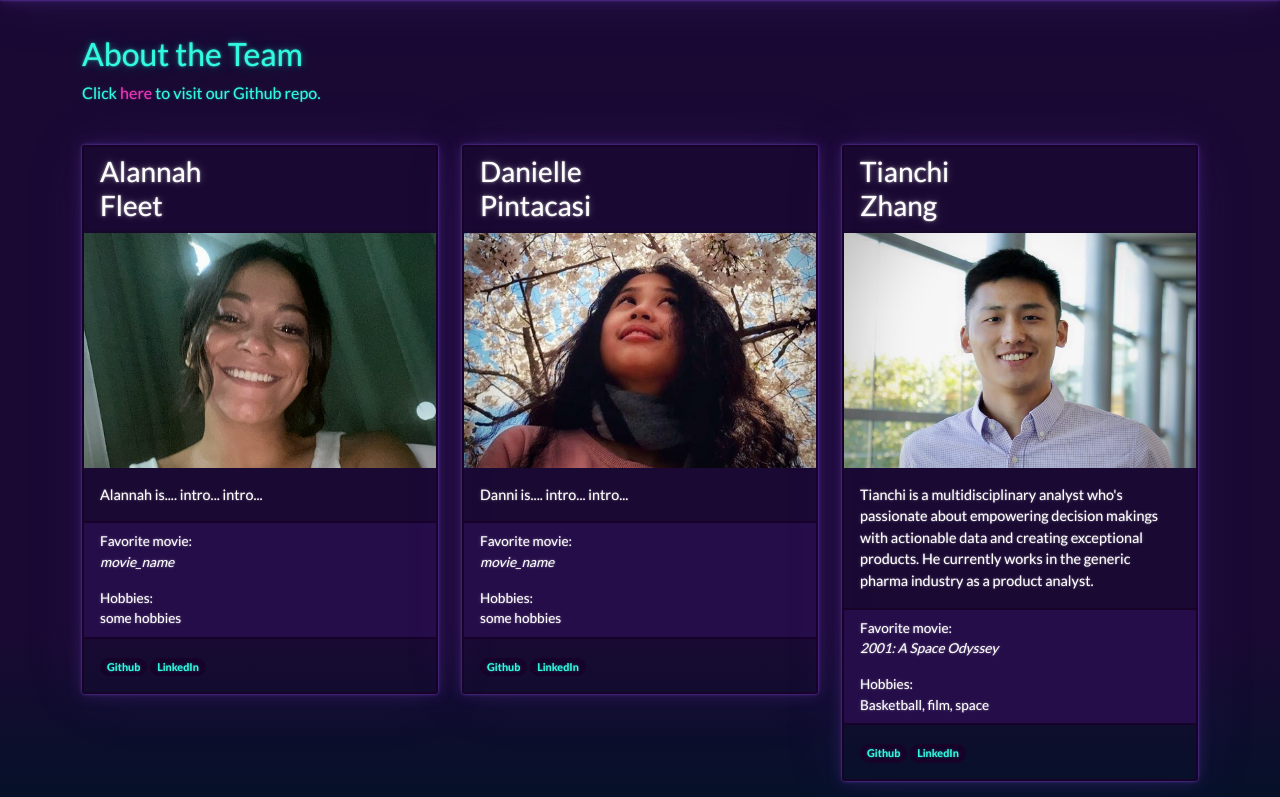
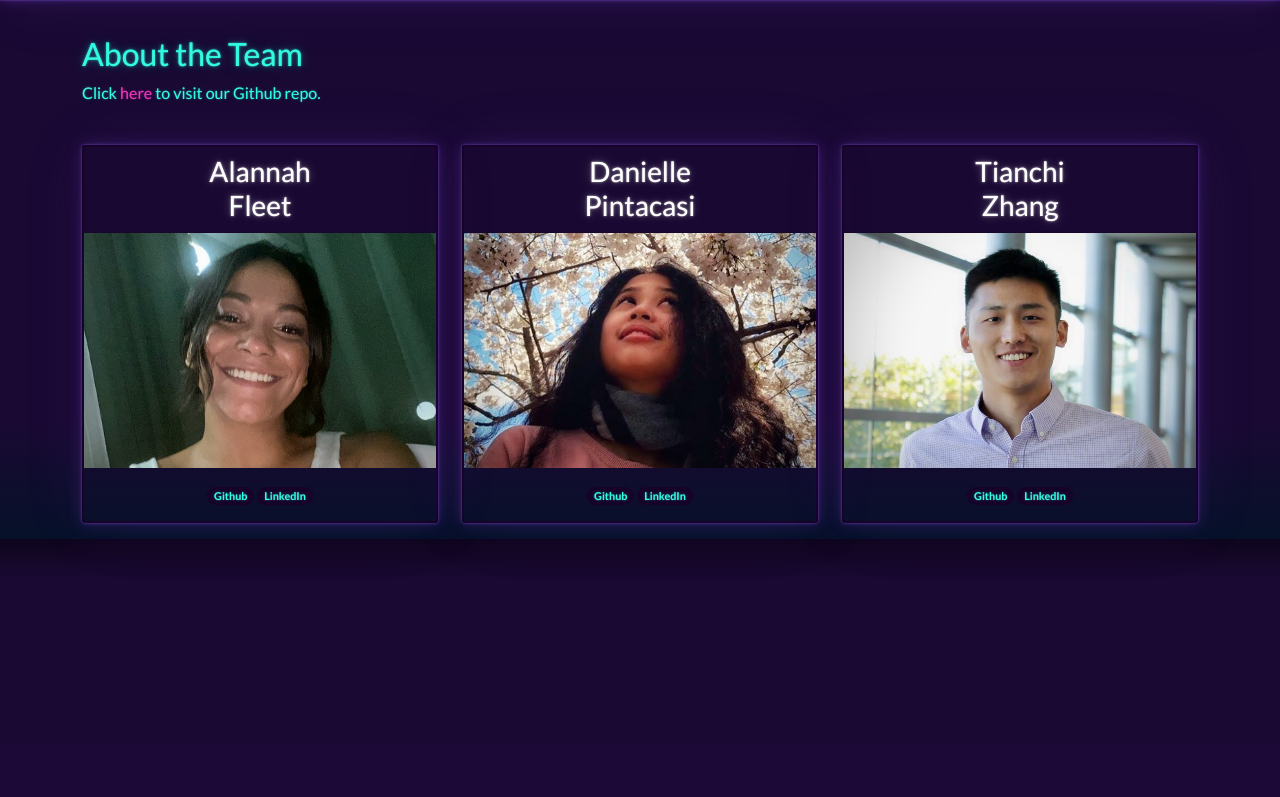
Before and after one commit to ztcnrh/NLP-Movie-Rating-Predictor, a Flask app: template flask_app/templates/about.html in a window 1280 px wide. Shown: the part 56-853 px from the top of the page. After the commit the page ends 623 px from the top, so only its background shows below. Run offline with Flask 2, Linux system fonts and the light colour scheme; the template is opened without the code that fills it, so the values that code supplies are empty; some libraries are stand-ins or nearby versions.

Commit message:
About - BASIC version

```diff
--- a/flask_app/app.py
+++ b/flask_app/app.py
@@ -25,9 +25,9 @@ app = Flask(__name__)
 def index():
     return render_template('index.html')
 
-# @app.route('/about')
-# def about():
-#     return render_template("about.html")
+@app.route('/about')
+def about():
+    return render_template("about.html")
 
 @app.route("/predict", methods =['POST'])
 def predict():
--- a/flask_app/templates/about.html
+++ b/flask_app/templates/about.html
@@ -48,11 +48,11 @@
       <div class="row">
         <div class="col-md-4">
           <div class="card border-dark mb-3">
-            <h3 class="card-header header-small">Alannah<br>Fleet</h3>
+            <h3 class="card-header header-small" style="text-align: center">Alannah<br>Fleet</h3>
             <div>
                 <img src="{{ url_for('static', filename='img/alannah_fleet.png') }}" alt="Alannah Fleet" width="100%">
             </div>
-            <div class="card-body">
+            <!-- <div class="card-body">
               <p class="card-text">
                 Alannah is....
                 intro...
@@ -62,8 +62,8 @@
             <ul class="list-group list-group-flush">
               <li class="list-group-item">Favorite movie: <br><em>movie_name</em></li>
               <li class="list-group-item">Hobbies: <br>some hobbies</li>
-            </ul>
-            <div class="card-body">
+            </ul> -->
+            <div class="card-body" style="text-align: center">
                 <span class="badge rounded-pill bg-dark">
                     <a href="https://github.com/alannahmarie" class="link-underline" target="_blank">Github</a>
                 </span>
@@ -75,11 +75,11 @@
         </div>
         <div class="col-md-4">
           <div class="card border-dark mb-3">
-            <h3 class="card-header header-small">Danielle<br>Pintacasi</h3>
+            <h3 class="card-header header-small" style="text-align: center">Danielle<br>Pintacasi</h3>
             <div>
               <img src="{{ url_for('static', filename='img/danni_pintacasi.png') }}" alt="Danni Pintacasi" width="100%">
             </div>
-            <div class="card-body">
+            <!-- <div class="card-body">
               <p class="card-text">
                 Danni is....
                 intro...
@@ -89,8 +89,8 @@
             <ul class="list-group list-group-flush">
               <li class="list-group-item">Favorite movie: <br><em>movie_name</em></li>
               <li class="list-group-item">Hobbies: <br>some hobbies</li>
-            </ul>
-            <div class="card-body">
+            </ul> -->
+            <div class="card-body" style="text-align: center">
               <span class="badge rounded-pill bg-dark">
                 <a href="https://github.com/DPintacasi" class="link-underline" target="_blank">Github</a>
               </span>
@@ -102,11 +102,11 @@
         </div>
         <div class="col-md-4">
           <div class="card border-dark mb-3">
-            <h3 class="card-header header-small">Tianchi<br>Zhang</h3>
+            <h3 class="card-header header-small" style="text-align: center">Tianchi<br>Zhang</h3>
             <div>
               <img src="{{ url_for('static', filename='img/tianchi_zhang.png') }}" alt="Tianchi Zhang" width="100%">
             </div>
-            <div class="card-body">
+            <!-- <div class="card-body">
               <p class="card-text">
                 Tianchi is a multidisciplinary analyst who's passionate about empowering decision
                 makings with actionable data and creating exceptional products. He currently works in
@@ -116,8 +116,8 @@
             <ul class="list-group list-group-flush">
               <li class="list-group-item">Favorite movie: <br><em>2001: A Space Odyssey</em></li>
               <li class="list-group-item">Hobbies: <br>Basketball, film, space</li>
-            </ul>
-            <div class="card-body">
+            </ul> -->
+            <div class="card-body" style="text-align: center">
               <span class="badge rounded-pill bg-dark">
                 <a href="https://github.com/ztcnrh" class="link-underline" target="_blank">Github</a>
               </span>
--- a/flask_app/templates/index.html
+++ b/flask_app/templates/index.html
@@ -62,7 +62,7 @@
         </button>
         <div class="collapse navbar-collapse" id="navbarNavAltMarkup">
           <div class="navbar-nav">
-            <!-- <a class="nav-link" href="/about">About</a> -->
+            <a class="nav-link" href="/about">About</a>
             <!-- <a class="nav-link disabled" href="#" tabindex="-1" aria-disabled="true"></a> -->
           </div>
         </div>
```
